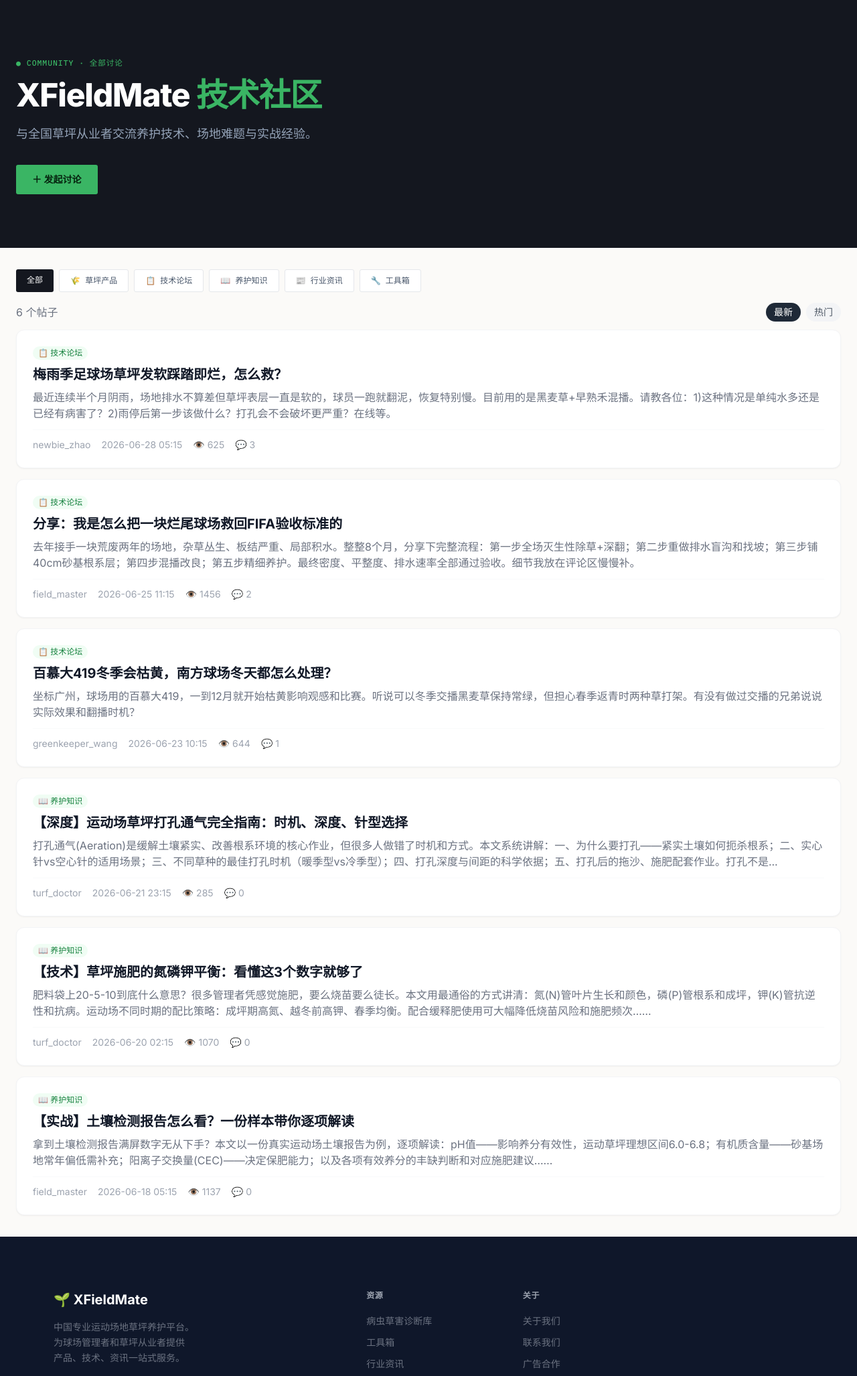
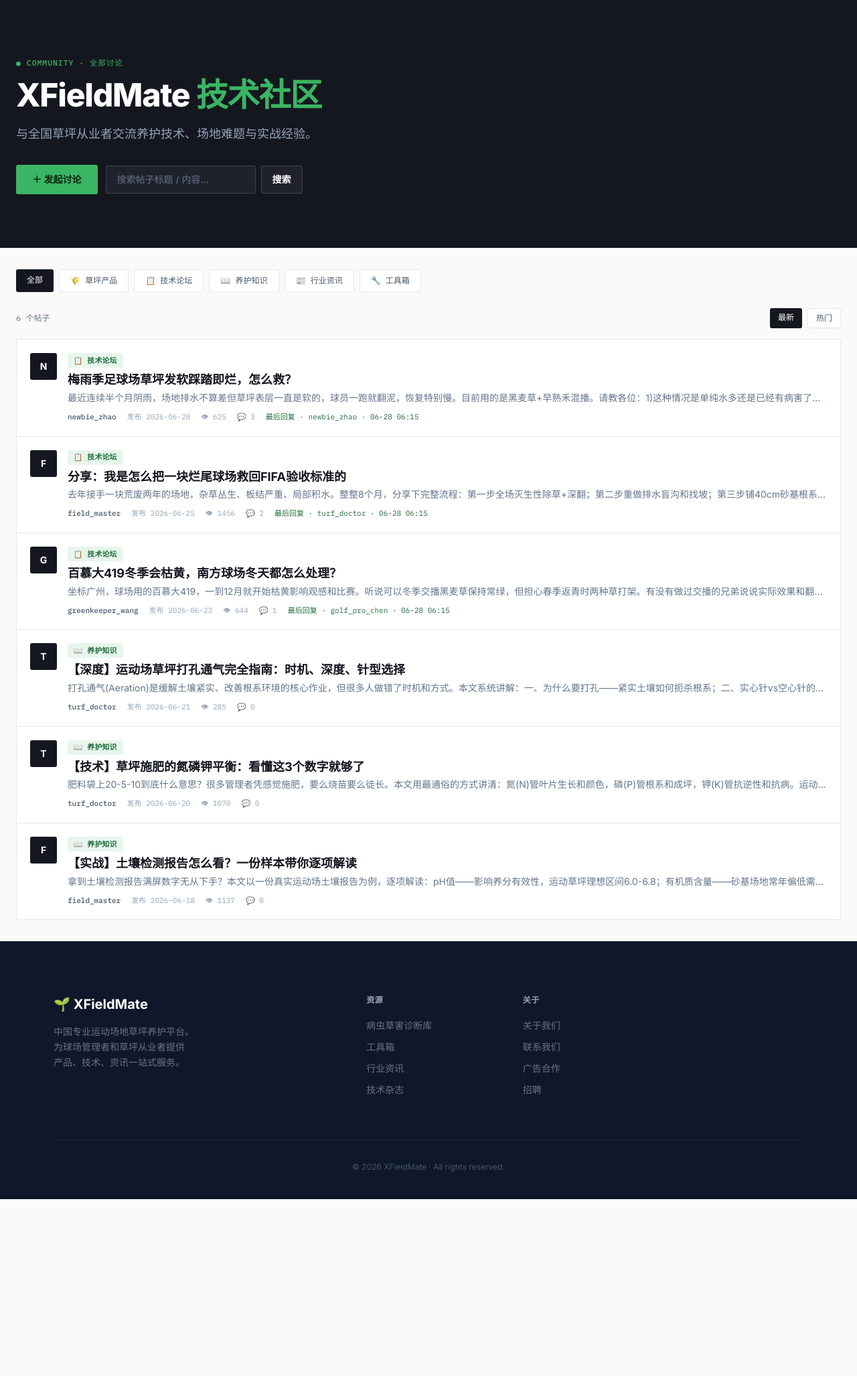
Before and after one commit to liuheming758505-crypto/turfpro, a Flask app: page /forum in a window 1280 px wide. Shown: the part 57-2111 px from the top of the page at 67% size. After the commit the page ends 1847 px from the top, so only its background shows below. Run offline with Flask 3, Linux system fonts and the light colour scheme; some libraries are stand-ins or nearby versions.

Commit message:
fix: 管理员登录解耦确保可用; 首页中文行业化+社区活力模块; 论坛加搜索/置顶/最后回复/头像

```diff
--- a/models.py
+++ b/models.py
@@ -123,6 +123,15 @@ class Post(db.Model):
     category_id = db.Column(db.Integer, db.ForeignKey('category.id'), nullable=False)
     replies = db.relationship('Reply', backref='post', lazy=True, cascade='all,delete-orphan')
 
+    @property
+    def last_reply(self):
+        return Reply.query.filter_by(post_id=self.id).order_by(Reply.created_at.desc()).first()
+
+    @property
+    def last_active(self):
+        lr = self.last_reply
+        return lr.created_at if lr else self.created_at
+
 class Reply(db.Model):
     id = db.Column(db.Integer, primary_key=True)
     content = db.Column(db.Text, nullable=False)
@@ -183,8 +192,24 @@ class UsedMachine(db.Model):
     user_id = db.Column(db.Integer, db.ForeignKey('user.id'))
 
 
+def ensure_admin():
+    """确保管理员账号 herming 始终存在且可登录（与其它种子数据解耦，每次启动都执行）"""
+    admin_user = User.query.filter_by(username='herming').first()
+    if not admin_user:
+        admin_user = User(username='herming', email='414656191@qq.com', is_admin=True)
+        admin_user.set_password('admin123')
+        db.session.add(admin_user)
+        db.session.commit()
+    else:
+        # 已存在则强制修正管理员权限并重置密码，杜绝密码漂移导致登录失败
+        admin_user.is_admin = True
+        admin_user.set_password('admin123')
+        db.session.commit()
+
+
 def seed_data():
     """Initial data"""
+    ensure_admin()  # 无论库是否已初始化，都先保证管理员可用
     if Category.query.first(): return
     # Main categories
     cats = [
@@ -262,17 +287,6 @@ def seed_data():
     first = User.query.order_by(User.id).first()
     if first and not first.is_admin:
         first.is_admin = True
-        db.session.commit()
-
-    # 确保管理员账号 herming 存在（部署后数据库重置时自动创建）
-    admin_user = User.query.filter_by(username='herming').first()
-    if not admin_user:
-        admin_user = User(username='herming', email='414656191@qq.com', is_admin=True)
-        admin_user.set_password('admin123')
-        db.session.add(admin_user)
-        db.session.commit()
-    elif not admin_user.is_admin:
-        admin_user.is_admin = True
         db.session.commit()
 
 
--- a/routes.py
+++ b/routes.py
@@ -11,20 +11,29 @@ def index():
     articles = Post.query.filter_by(is_article=True).order_by(Post.created_at.desc()).limit(3).all()
     news_items = NewsArticle.query.filter_by(is_published=True).order_by(NewsArticle.published_at.desc()).limit(3).all()
     categories = Category.query.order_by(Category.display_order).all()
-    return render_template('index.html', articles=articles, news=news_items, categories=categories)
+    # 首页社区活力模块：最新讨论帖（非文章）
+    hot_posts = Post.query.filter_by(is_article=False).order_by(Post.created_at.desc()).limit(5).all()
+    post_count = Post.query.filter_by(is_article=False).count()
+    diagnose_count = TurfProblem.query.count()
+    return render_template('index.html', articles=articles, news=news_items, categories=categories,
+                          hot_posts=hot_posts, post_count=post_count, diagnose_count=diagnose_count)
 
 # ==================== FORUM ====================
 @main.route('/forum')
 def forum():
     cat_slug = request.args.get('category'); sort = request.args.get('sort','latest')
+    q = (request.args.get('q') or '').strip()
     if cat_slug:
         cat = Category.query.filter_by(slug=cat_slug).first_or_404()
         posts = Post.query.filter_by(category_id=cat.id)
     else: cat = None; posts = Post.query
-    if sort == 'popular': posts = posts.order_by(Post.views.desc())
-    else: posts = posts.order_by(Post.created_at.desc())
+    if q:
+        posts = posts.filter(Post.title.contains(q) | Post.content.contains(q))
+    # 置顶帖始终排最前
+    if sort == 'popular': posts = posts.order_by(Post.is_pinned.desc(), Post.views.desc())
+    else: posts = posts.order_by(Post.is_pinned.desc(), Post.created_at.desc())
     return render_template('forum.html', posts=posts.all(), categories=Category.query.order_by(Category.display_order).all(),
-                          current_cat=cat, sort=sort)
+                          current_cat=cat, sort=sort, q=q)
 
 @main.route('/post/<int:id>')
 def post_detail(id):
--- a/templates/forum.html
+++ b/templates/forum.html
@@ -1,8 +1,8 @@
 {% extends "base.html" %}
-{% block title %}论坛 - XFieldMate{% endblock %}
+{% block title %}技术社区 - XFieldMate{% endblock %}
 {% block content %}
 <section style="background:#14171f">
-    <div class="max-w-7xl mx-auto px-6 py-20">
+    <div class="max-w-7xl mx-auto px-6 py-16 lg:py-20">
         <div class="max-w-3xl reveal">
             <div class="eyebrow mb-4" style="color:#3ab564"><span>●</span><span>COMMUNITY · {{ current_cat.name if current_cat else '全部讨论' }}</span></div>
             <h1 class="text-4xl lg:text-5xl font-extrabold text-white tracking-tight mb-5">
@@ -11,50 +11,77 @@
             <p class="text-slate-400 text-base lg:text-lg max-w-xl leading-relaxed mb-8">
                 {{ current_cat.description if current_cat else '与全国草坪从业者交流养护技术、场地难题与实战经验。' }}
             </p>
-            <a href="/post/new" class="btn btn-accent text-sm !px-6 !py-3">＋ 发起讨论</a>
+            <div class="flex flex-wrap items-center gap-3">
+                <a href="/post/new" class="btn btn-accent text-sm !px-6 !py-3">＋ 发起讨论</a>
+                <!-- 搜索框 -->
+                <form action="/forum" method="get" class="flex items-center gap-2">
+                    {% if current_cat %}<input type="hidden" name="category" value="{{ current_cat.slug }}">{% endif %}
+                    <input type="text" name="q" value="{{ q or '' }}" placeholder="搜索帖子标题 / 内容…"
+                           class="text-sm px-4 py-2.5 bg-white/5 text-white border border-white/15 placeholder-slate-500 focus:border-white/40 outline-none w-56" style="border-radius:3px">
+                    <button type="submit" class="btn text-sm !px-4 !py-2.5 bg-white/5 text-white border border-white/15 hover:bg-white/10">搜索</button>
+                </form>
+            </div>
         </div>
     </div>
 </section>
-<div>
+
+<div style="background:#fbfaf8">
     <div class="max-w-7xl mx-auto px-6 py-8">
-        <div class="flex flex-wrap gap-2 mb-4">
+        <!-- 分类标签 -->
+        <div class="flex flex-wrap gap-2 mb-6">
             <a href="/forum" class="px-4 py-2 text-xs font-mono font-medium {% if not current_cat %}bg-ink text-white{% else %}bg-white text-slate-600 border hover:border-ink{% endif %}" style="border-radius:3px">全部</a>
             {% for cat in categories %}
             <a href="/forum?category={{ cat.slug }}" class="px-4 py-2 text-xs font-mono font-medium {% if current_cat and current_cat.id == cat.id %}bg-ink text-white{% else %}bg-white text-slate-600 border hover:border-ink{% endif %}" style="border-radius:3px">{{ cat.icon }} {{ cat.name }}</a>
             {% endfor %}
         </div>
-        <div class="flex justify-between items-center mb-3">
-            <p class="text-gray-500">{{ posts|length }} 个帖子</p>
-            <div class="flex space-x-2">
-                <a href="?sort=latest&category={{ current_cat.slug if current_cat else '' }}" class="px-3 py-1 text-sm rounded-full {% if sort == 'latest' or not sort %}bg-gray-800 text-white{% else %}bg-gray-100 text-gray-600{% endif %}">最新</a>
-                <a href="?sort=popular&category={{ current_cat.slug if current_cat else '' }}" class="px-3 py-1 text-sm rounded-full {% if sort == 'popular' %}bg-gray-800 text-white{% else %}bg-gray-100 text-gray-600{% endif %}">热门</a>
+
+        {% if q %}
+        <div class="mb-4 text-sm text-slate-600">
+            搜索 “<span class="font-semibold text-ink">{{ q }}</span>” — 找到 {{ posts|length }} 条 ·
+            <a href="/forum{% if current_cat %}?category={{ current_cat.slug }}{% endif %}" class="text-grass hover:underline">清除</a>
+        </div>
+        {% endif %}
+
+        <div class="flex justify-between items-center mb-4">
+            <p class="font-mono text-xs text-slate-500">{{ posts|length }} 个帖子</p>
+            <div class="flex gap-2">
+                <a href="?sort=latest{% if current_cat %}&category={{ current_cat.slug }}{% endif %}{% if q %}&q={{ q }}{% endif %}" class="px-3 py-1.5 text-xs font-mono {% if sort == 'latest' or not sort %}bg-ink text-white{% else %}bg-white text-slate-600 border{% endif %}" style="border-radius:3px">最新</a>
+                <a href="?sort=popular{% if current_cat %}&category={{ current_cat.slug }}{% endif %}{% if q %}&q={{ q }}{% endif %}" class="px-3 py-1.5 text-xs font-mono {% if sort == 'popular' %}bg-ink text-white{% else %}bg-white text-slate-600 border{% endif %}" style="border-radius:3px">热门</a>
             </div>
         </div>
-        <div class="space-y-4">
+
+        <!-- 帖子列表 -->
+        <div class="bg-white border" style="border-radius:3px">
             {% for post in posts %}
-            <div class="bg-white rounded-xl p-6 shadow-sm border border-gray-100 card-hover">
-                <div class="flex items-start justify-between">
-                    <div class="flex-1">
-                        <div class="flex items-center space-x-2 mb-2">
-                            <span class="text-xs bg-green-50 text-green-700 px-2 py-0.5 rounded-full font-medium">{{ post.category.icon }} {{ post.category.name }}</span>
-                            {% if post.is_pinned %}<span class="text-xs bg-yellow-100 text-yellow-700 px-2 py-0.5 rounded-full">置顶</span>{% endif %}
-                        </div>
-                        <a href="/post/{{ post.id }}" class="text-xl font-bold text-gray-900 hover:text-green-600 mb-2 block">{{ post.title }}</a>
-                        <p class="text-gray-500 mb-3">{{ post.content[:150] }}{% if post.content|length > 150 %}...{% endif %}</p>
+            <div class="flex items-start gap-4 p-5 {% if not loop.last %}border-b{% endif %} hover:bg-cream transition group">
+                <!-- 头像 -->
+                <div class="w-10 h-10 shrink-0 flex items-center justify-center text-white font-bold text-sm"
+                     style="background:{% if post.is_pinned %}#1f6b3b{% else %}#14171f{% endif %};border-radius:3px">
+                    {{ post.author.username[0]|upper if post.author else '匿' }}
+                </div>
+                <div class="flex-1 min-w-0">
+                    <div class="flex items-center flex-wrap gap-2 mb-1.5">
+                        {% if post.is_pinned %}<span class="badge" style="background:#f7d455;color:#5c4a00">置顶</span>{% endif %}
+                        <span class="badge" style="background:rgba(58,181,100,.12);color:#1f6b3b">{{ post.category.icon }} {{ post.category.name }}</span>
                     </div>
-                </div>
-                <div class="flex items-center space-x-4 text-sm text-gray-400 border-t border-gray-50 pt-3">
-                    <span>{{ post.author.username }}</span>
-                    <span>{{ post.created_at.strftime('%Y-%m-%d %H:%M') }}</span>
-                    <span>👁️ {{ post.views }}</span>
-                    <span>💬 {{ post.replies|length }}</span>
+                    <a href="/post/{{ post.id }}" class="text-lg font-bold text-ink group-hover:text-grass leading-snug block line-clamp-1">{{ post.title }}</a>
+                    <p class="text-slate-500 text-sm mt-1 line-clamp-1">{{ post.content|truncate(120) }}</p>
+                    <div class="flex items-center flex-wrap gap-x-4 gap-y-1 font-mono text-[11px] text-slate-400 mt-2.5">
+                        <span class="text-slate-600 font-medium">{{ post.author.username if post.author else '匿名' }}</span>
+                        <span>发布 {{ post.created_at.strftime('%Y-%m-%d') }}</span>
+                        <span>👁 {{ post.views }}</span>
+                        <span>💬 {{ post.replies|length }}</span>
+                        {% if post.last_reply %}
+                        <span class="text-grass">最后回复 · {{ post.last_reply.user.username if post.last_reply.user else '匿名' }} · {{ post.last_reply.created_at.strftime('%m-%d %H:%M') }}</span>
+                        {% endif %}
+                    </div>
                 </div>
             </div>
             {% else %}
-            <div class="text-center py-8 text-gray-400">
-                <p class="text-5xl mb-4">📋</p>
-                <p class="text-lg">这个版块还没有帖子</p>
-                <a href="/post/new" class="text-green-600 font-medium mt-2 inline-block">发布第一条 →</a>
+            <div class="text-center py-16 text-slate-400">
+                <p class="text-4xl mb-4">📋</p>
+                <p class="text-base">{% if q %}没有匹配的帖子{% else %}这个版块还没有帖子{% endif %}</p>
+                <a href="/post/new" class="text-grass font-medium mt-3 inline-block">发布第一条 →</a>
             </div>
             {% endfor %}
         </div>
```
Also changed, not shown: templates/index.html (+60 -26 lines), instance/turf_forum.db (deleted).
